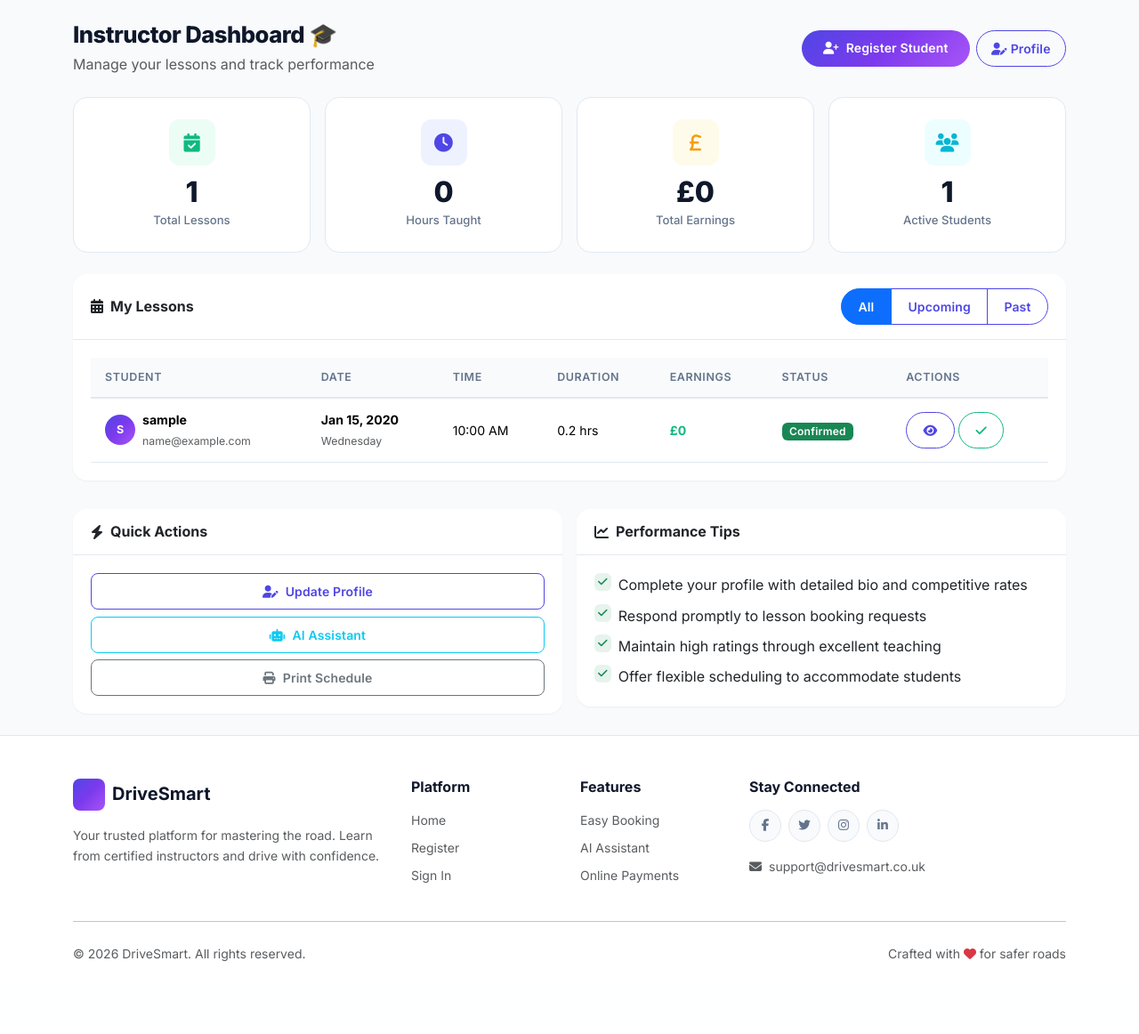
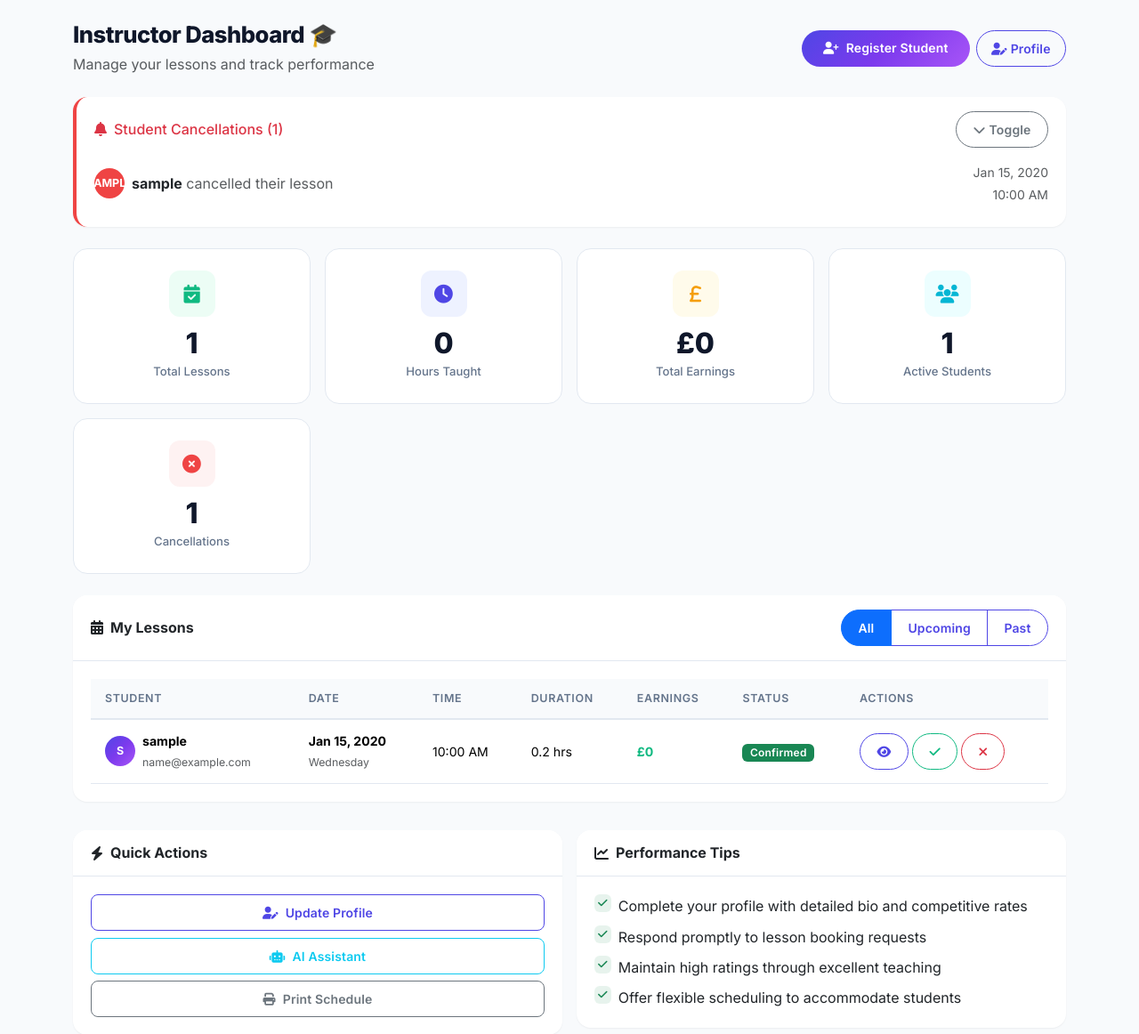
Before and after one commit to chinedunewbirth/driving-lesson-system-, a Flask app: template app/templates/instructor/dashboard.html in a window 1280 px wide. Shown: the part 66-1228 px from the top of the page at 89% size. Before the commit the page ends 1146 px from the top, so only its background shows below. Run offline with Flask 3, Linux system fonts and the light colour scheme; tables that the repository leaves empty hold one stand-in row (values such as "Sample post"); the template is opened without the code that fills it: values that come from a table or form of the project are taken from there, most other values are stand-ins (such as "Sample title", 1, 10 or a date in 2020).

Commit message:
added cancelation 1

```diff
--- a/app/templates/instructor/dashboard.html
+++ b/app/templates/instructor/dashboard.html
@@ -18,6 +18,37 @@
         </a>
     </div>
 </div>
+
+<!-- Cancellation Alerts -->
+{% if cancelled_lessons %}
+<div class="card border-0 mb-4" style="border-left: 4px solid var(--ds-danger) !important;">
+    <div class="card-body py-3">
+        <div class="d-flex justify-content-between align-items-center mb-2">
+            <h6 class="mb-0 text-danger"><i class="fas fa-bell me-2"></i>Student Cancellations ({{ cancelled_lessons|length }})</h6>
+            <button class="btn btn-sm btn-outline-secondary rounded-pill" data-bs-toggle="collapse" data-bs-target="#cancellationList">
+                <i class="fas fa-chevron-down me-1"></i>Toggle
+            </button>
+        </div>
+        <div class="collapse show" id="cancellationList">
+            {% for lesson in cancelled_lessons %}
+            <div class="d-flex align-items-center justify-content-between py-2{% if not loop.last %} border-bottom{% endif %}">
+                <div class="d-flex align-items-center gap-2">
+                    <div class="ds-avatar sm" style="background: var(--ds-danger);">{{ lesson.student.username[0]|upper }}</div>
+                    <div>
+                        <strong>{{ lesson.student.username }}</strong>
+                        <span class="text-muted">cancelled their lesson</span>
+                    </div>
+                </div>
+                <div class="text-end">
+                    <small class="text-muted d-block">{{ lesson.date.strftime('%b %d, %Y') if lesson.date else 'N/A' }}</small>
+                    <small class="text-muted">{{ lesson.time.strftime('%I:%M %p') if lesson.time else '' }}</small>
+                </div>
+            </div>
+            {% endfor %}
+        </div>
+    </div>
+</div>
+{% endif %}
 
 <!-- Stat Cards -->
 <div class="row g-3 mb-4">
@@ -69,6 +100,13 @@
                 {{ unique_students|length }}
             </div>
             <div class="ds-stat-label">Active Students</div>
+        </div>
+    </div>
+    <div class="col-6 col-lg-3">
+        <div class="ds-stat-card">
+            <div class="ds-stat-icon danger"><i class="fas fa-times-circle"></i></div>
+            <div class="ds-stat-value">{{ cancelled_lessons|length }}</div>
+            <div class="ds-stat-label">Cancellations</div>
         </div>
     </div>
 </div>
@@ -146,6 +184,14 @@
                                 <button class="btn btn-sm btn-outline-success rounded-pill ms-1" title="Mark Complete">
                                     <i class="fas fa-check"></i>
                                 </button>
+                                <button class="btn btn-sm btn-outline-danger rounded-pill ms-1" title="Cancel Lesson"
+                                        data-bs-toggle="modal" data-bs-target="#cancelLessonModal"
+                                        data-lesson-id="{{ lesson.id }}"
+                                        data-lesson-student="{{ lesson.student.username }}"
+                                        data-lesson-date="{{ lesson.date.strftime('%b %d, %Y') if lesson.date else 'TBD' }}"
+                                        data-lesson-time="{{ lesson.time.strftime('%I:%M %p') if lesson.time else 'TBD' }}">
+                                    <i class="fas fa-times"></i>
+                                </button>
                                 {% endif %}
                             </div>
                         </td>
@@ -215,6 +261,56 @@
     </div>
 </div>
 
+<!-- Cancel Lesson Modal -->
+<div class="modal fade" id="cancelLessonModal" tabindex="-1">
+    <div class="modal-dialog modal-dialog-centered">
+        <div class="modal-content" style="border-radius: var(--ds-radius-lg); border: none;">
+            <div class="modal-header border-0 pb-0">
+                <h5 class="modal-title text-danger"><i class="fas fa-exclamation-triangle me-2"></i>Cancel Lesson</h5>
+                <button type="button" class="btn-close" data-bs-dismiss="modal"></button>
+            </div>
+            <div class="modal-body">
+                <p>Are you sure you want to cancel this lesson?</p>
+                <div class="p-3 rounded mb-3" style="background: var(--ds-surface-alt);">
+                    <div class="d-flex align-items-center gap-2 mb-2">
+                        <i class="fas fa-user text-primary"></i>
+                        <strong id="cancelStudent"></strong>
+                    </div>
+                    <div class="d-flex align-items-center gap-2 mb-2">
+                        <i class="fas fa-calendar text-success"></i>
+                        <span id="cancelDate"></span>
+                    </div>
+                    <div class="d-flex align-items-center gap-2">
+                        <i class="fas fa-clock text-info"></i>
+                        <span id="cancelTime"></span>
+                    </div>
+                </div>
+                <div class="alert alert-warning py-2 mb-0">
+                    <small><i class="fas fa-info-circle me-1"></i>The student will be notified. This action cannot be undone.</small>
+                </div>
+            </div>
+            <div class="modal-footer border-0 pt-0">
+                <button type="button" class="btn btn-outline-secondary rounded-pill" data-bs-dismiss="modal">Keep Lesson</button>
+                <form id="cancelLessonForm" method="POST">
+                    <button type="submit" class="btn btn-danger rounded-pill px-4">
+                        <i class="fas fa-times me-1"></i>Yes, Cancel Lesson
+                    </button>
+                </form>
+            </div>
+        </div>
+    </div>
+</div>
+
+<script>
+document.getElementById('cancelLessonModal').addEventListener('show.bs.modal', function(event) {
+    const btn = event.relatedTarget;
+    document.getElementById('cancelStudent').textContent = btn.dataset.lessonStudent;
+    document.getElementById('cancelDate').textContent = btn.dataset.lessonDate;
+    document.getElementById('cancelTime').textContent = btn.dataset.lessonTime;
+    document.getElementById('cancelLessonForm').action = '/instructor/cancel/' + btn.dataset.lessonId;
+});
+</script>
+
 <script>
 document.addEventListener('DOMContentLoaded', function() {
     const filterButtons = document.querySelectorAll('input[name="lesson-filter"]');
```
Also changed, not shown: app/routes/instructor.py (+28 -1 lines).
